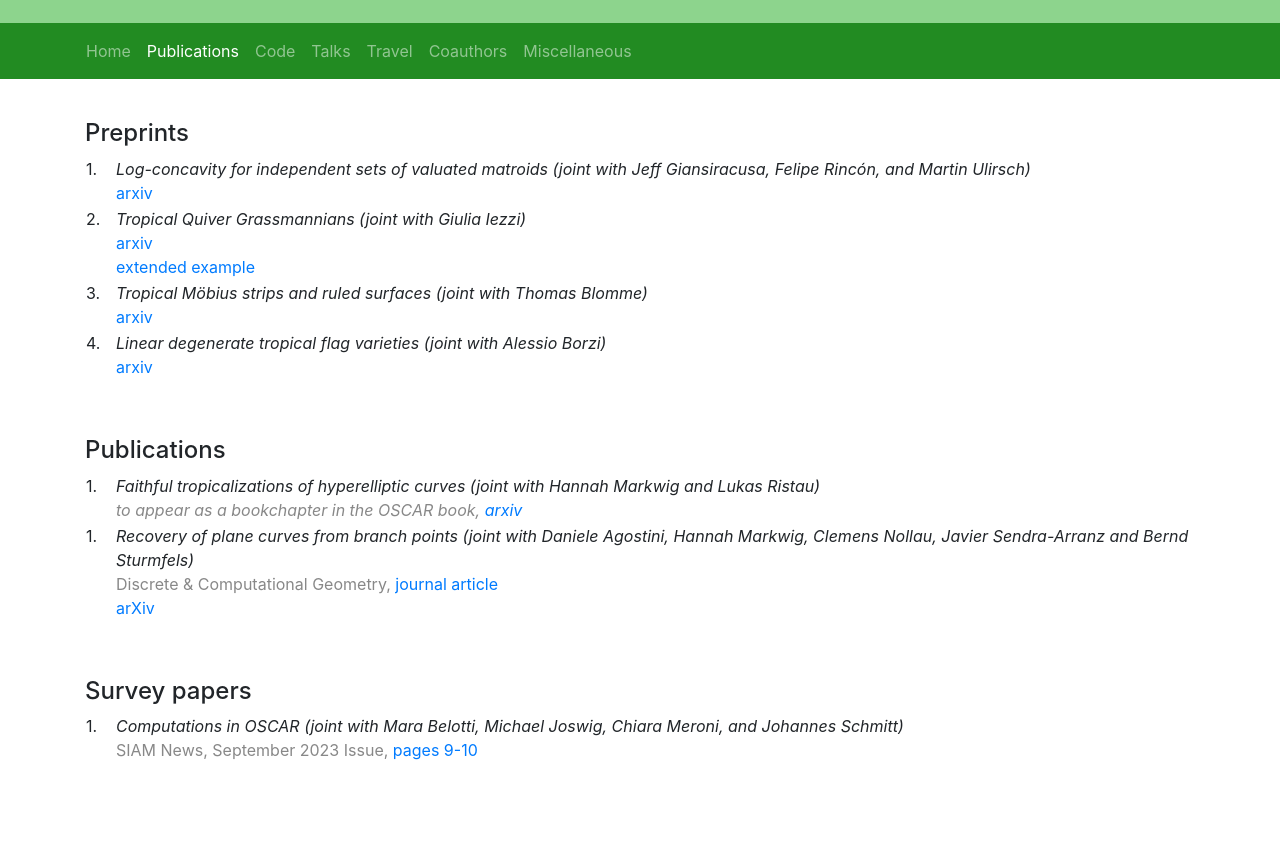
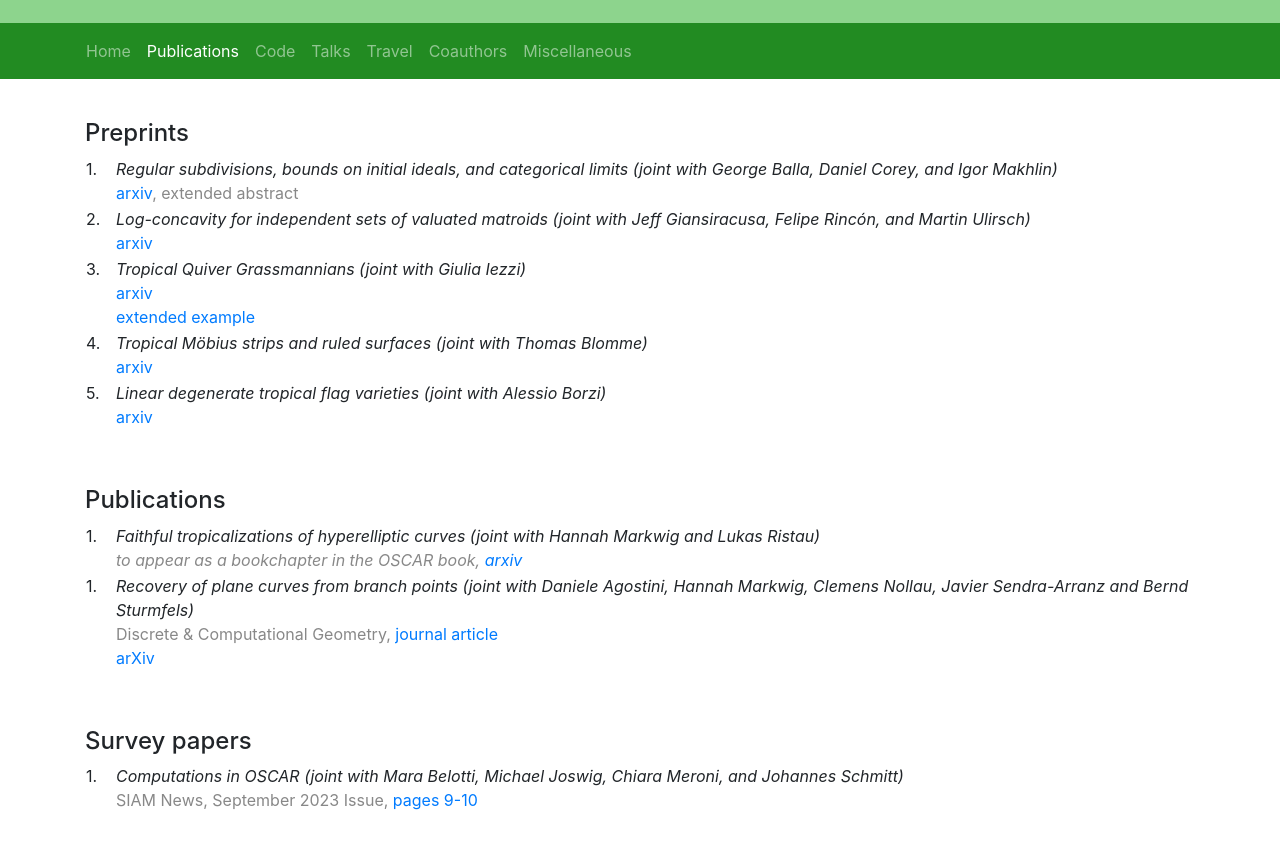
Before and after one commit to VictoriaSchleis/victoriaschleis.github.io, a plain HTML site: page research.html in a window 1280 px wide. Shown: the part 101-950 px from the top of the page. Before the commit the page ends 904 px from the top, so only its background shows below. Drawn offline with Linux system fonts and the light colour scheme.

Commit message:
extended abstract FPSAC

```diff
--- a/research.html
+++ b/research.html
@@ -54,6 +54,14 @@
             <table class="paper-list" id="firstlist">
                             <tr>
 
+                  <td class="paper"/>
+                  <td>
+                    <span class="paper-text">
+                      <span class="paper-title"> Regular subdivisions, bounds on initial ideals, and categorical limits (joint with George Balla, Daniel Corey, and Igor Makhlin) </span><br/>
+                      <span class="journal-text"> <a target="_blank" href="https://arxiv.org/abs/2411.12819">arxiv</a>, extended abstract
+                    </span>
+                  </td>
+                </tr>
 
                   <td class="paper"/>
                   <td>
```
